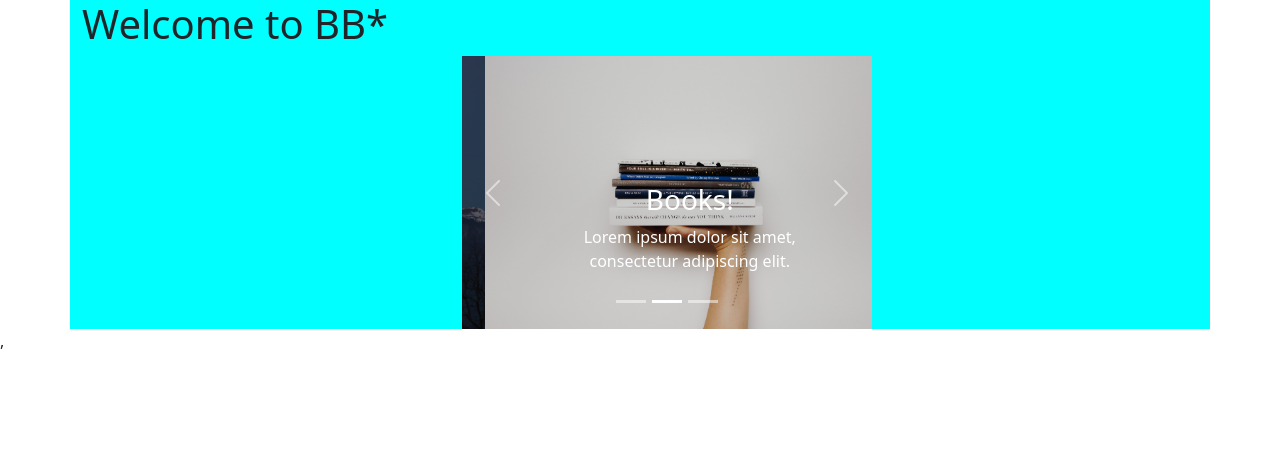
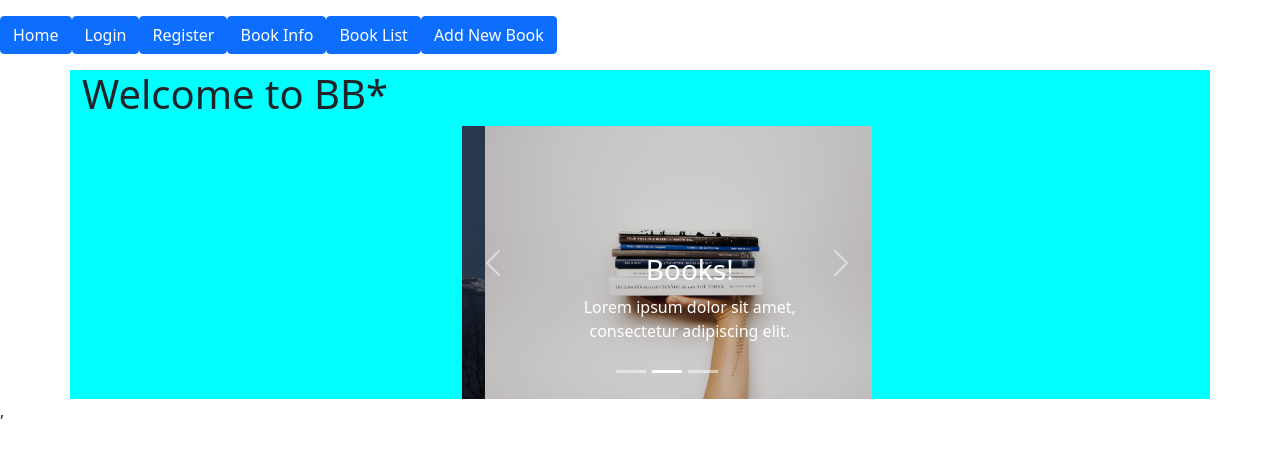
Before and after one commit to DustinFlynn297/BooksECommerce, a React (Create React App) app: page / in a window 1280 px wide. Shown: the top 458 px of the page. Built offline with nearby package versions, Linux system fonts and the light colour scheme; no server answers.

Commit message:
Refactored NavBar component and added Redirect to App component.

```diff
--- a/src/App.js
+++ b/src/App.js
@@ -9,6 +9,7 @@ import Login from './components/Login/Login';
 import ProductList from './components/ProductList/ProductList';
 import ProductDetail from './components/ProductDetail/ProductDetail';
 import AddNewProduct from './components/AddNewProduct/AddNewProduct';
+import NavBar from './components/NavBar/NavBar';
 // import {registerUser} from ''
 
 
@@ -112,6 +113,7 @@ class App extends Component {
     return (
       <div className="App">
         <header className="App-header">
+          <NavBar />
           <Switch>
             <Route path = "/" exact component = {Landing} />
             <Route path = "/login" render = {props => <Login {...props} loggin = {this.logInUser}/>} />
@@ -119,6 +121,7 @@ class App extends Component {
             <Route path = "/bookDetails" render = {props => <ProductDetail {...props} user = {this.state.userLoggedIn}  getAllBooks = {this.getAllBooks} getSingleBook = {this.getSingleBook}  addToCart = {this.addToCart} book = {this.state.book} /> }/>
             <Route path = "/books" render = {props => <ProductList {...props} getAllBooks = {this.getAllBooks} books = {this.state.books} getSingleBook = {this.getSingleBook} />} />
             <Route path = "/addNew" render = {props => <AddNewProduct {...props} addNewProduct = {this.addNewProduct} />} />
+            <Redirect to = '/' />
           </Switch>
         </header>
       </div>
--- /dev/null
+++ b/src/components/NavBar/NavBar.css
@@ -0,0 +1,3 @@
+.nav {
+    padding: 1em;
+}
--- a/src/components/NavBar/NavBar.jsx
+++ b/src/components/NavBar/NavBar.jsx
@@ -0,0 +1,32 @@
+import { Link } from "react-router-dom";
+import { Button } from "react-bootstrap";
+import "./NavBar.css";
+
+function NavBar() {
+  return (
+    <container>
+      <nav className="nav">
+        <Link to="/">
+          <Button variant="primary">Home</Button>
+        </Link>
+        <Link to="/login">
+        <Button variant="primary">Login</Button>
+        </Link>
+        <Link to="/register">
+        <Button variant="primary">Register</Button>
+        </Link>
+        <Link to="/bookDetails">
+        <Button variant="primary">Book Info</Button>
+        </Link>
+        <Link to="/books">
+        <Button variant="primary">Book List</Button>
+        </Link>
+        <Link to="/addNew">
+        <Button variant="primary">Add New Book</Button>
+        </Link>
+      </nav>
+    </container>
+  );
+}
+
+export default NavBar;
```
